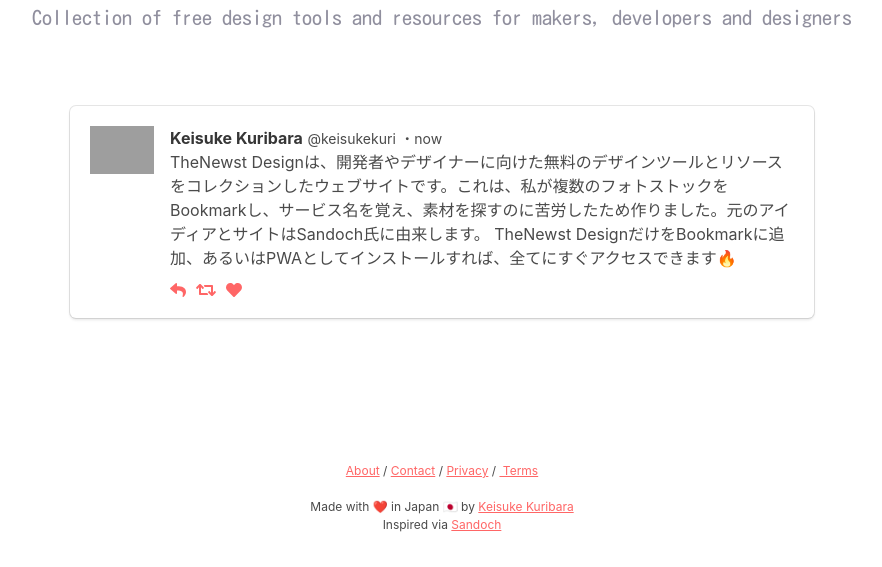
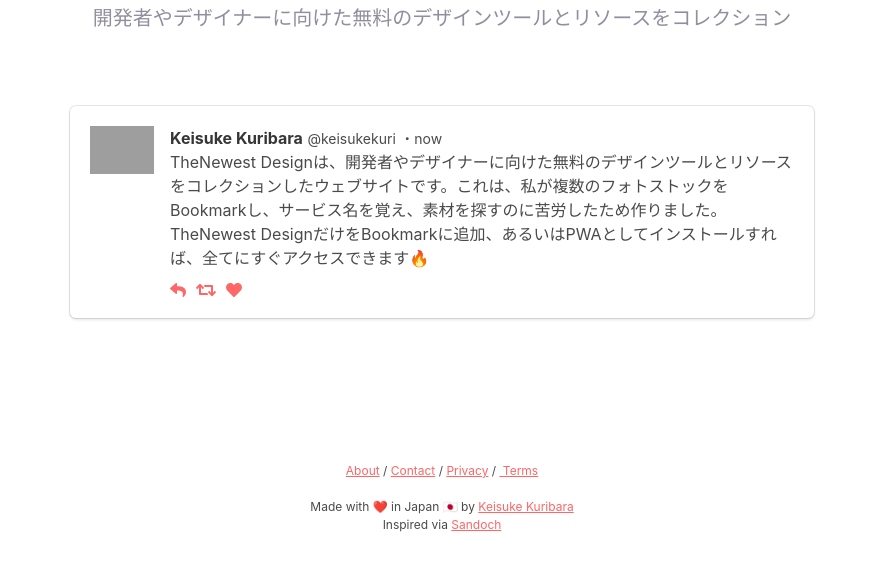
Before and after one commit to ksuk/thenewest-design, a plain HTML site: page about.html in a window 1280 px wide. Shown: the part 173-740 px from the top of the page, without its empty margins (198-1080 px from the left). Drawn offline with Linux system fonts and the light colour scheme; grey boxes are pictures that could not be loaded.

Commit message:
edit contact about bit

```diff
--- a/about.html
+++ b/about.html
@@ -32,7 +32,7 @@
     <h1 class="title" data-v-671e9a44>
     TheNewest Design
     </h1>
-    <h2 class="subtitle" data-v-671e9a44><!---->Collection of free design tools and resources for makers, developers and designers</h2>
+    <h2 class="subtitle" data-v-671e9a44><!---->開発者やデザイナーに向けた無料のデザインツールとリソースをコレクション</h2>
   </header>
   <section class="about">
     <div class="column is-three-fifths is-offset-one-fifth">
@@ -48,8 +48,8 @@
                     <p>
                     <strong>Keisuke Kuribara</strong> <small>@keisukekuri</small> <small>・</small><small>now</small>
                     <br>
-                    TheNewst Designは、開発者やデザイナーに向けた無料のデザインツールとリソースをコレクションしたウェブサイトです。これは、私が複数のフォトストックをBookmarkし、サービス名を覚え、素材を探すのに苦労したため作りました。元のアイディアとサイトはSandoch氏に由来します。
-                    TheNewst DesignだけをBookmarkに追加、あるいはPWAとしてインストールすれば、全てにすぐアクセスできます🔥
+                    TheNewest Designは、開発者やデザイナーに向けた無料のデザインツールとリソースをコレクションしたウェブサイトです。これは、私が複数のフォトストックをBookmarkし、サービス名を覚え、素材を探すのに苦労したため作りました。
+                    TheNewest DesignだけをBookmarkに追加、あるいはPWAとしてインストールすれば、全てにすぐアクセスできます🔥
                     </p>
                 </div>
                 <nav class="level is-mobile">
```
Also changed, not shown: contact.html (+1 -1 lines).
